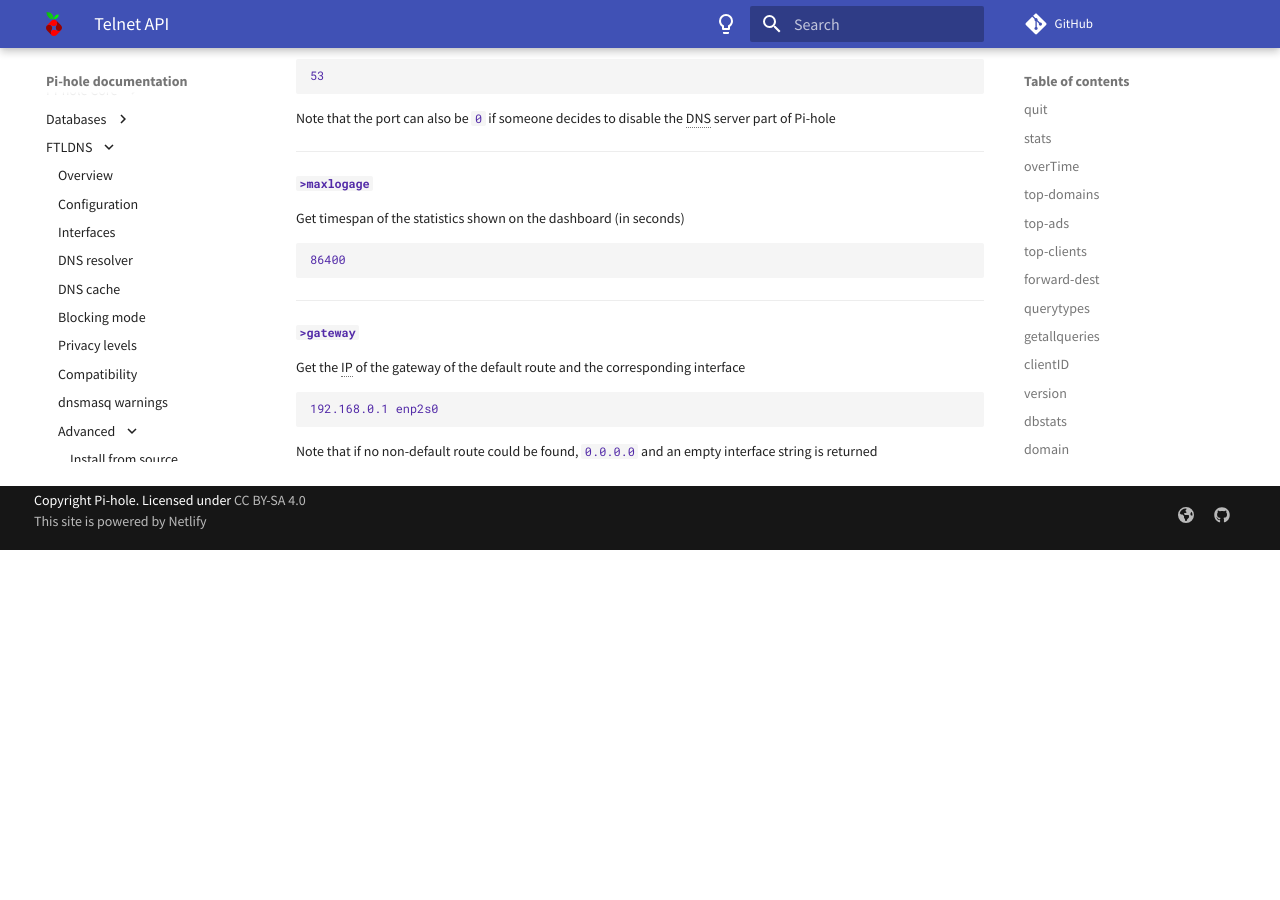
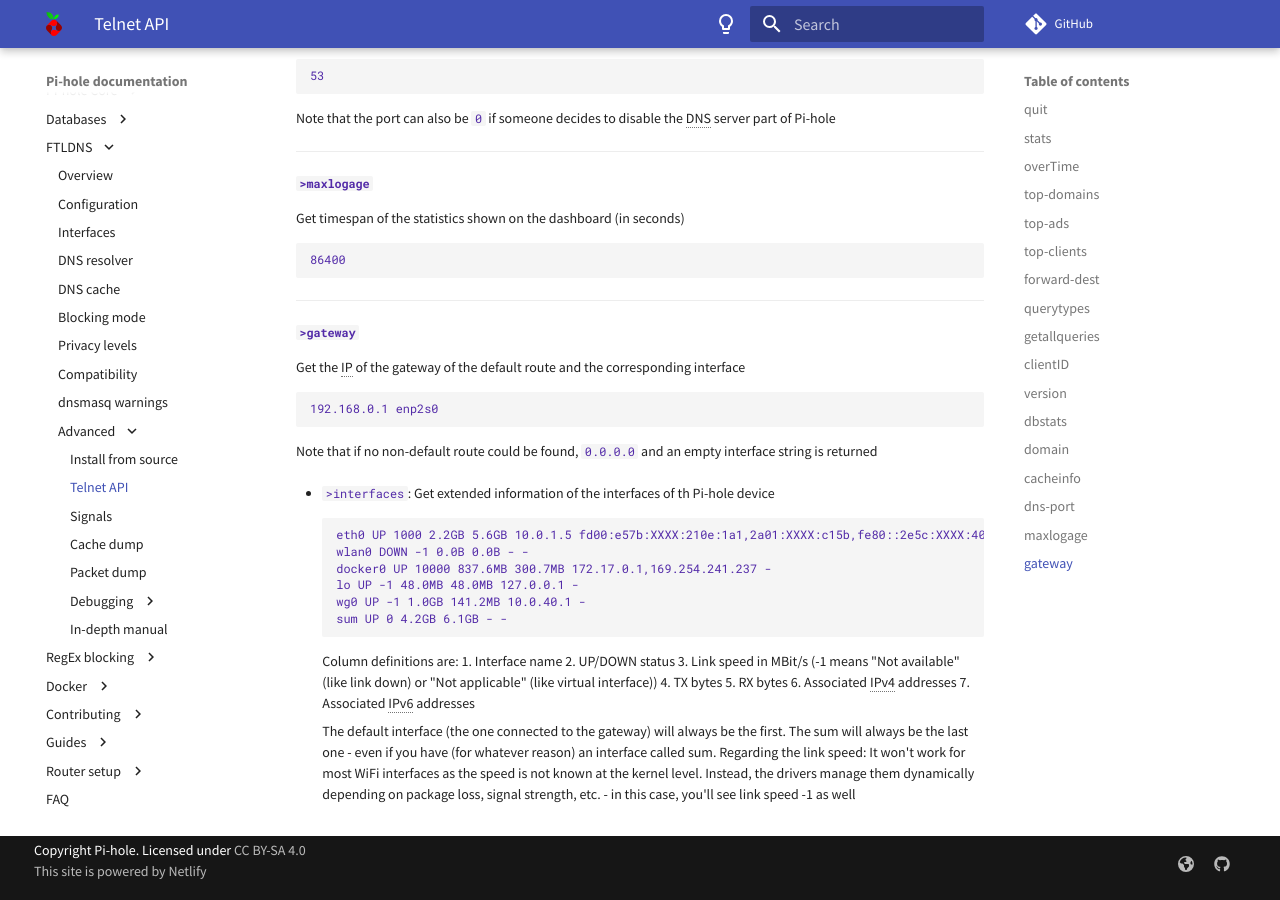
Before and after one commit to pi-hole/docs, an MkDocs documentation site: the page built from docs/ftldns/telnet-api.md, in a window 1280 px wide and 900 px high, scrolled down 3601 px. Built offline with MkDocs 1.6.1 and Material for MkDocs 9.7.7, drawn with Linux system fonts in a browser that asks for light colours; comment, search, counter and statistics services are not loaded; before the commit the page ends 4151 px from its top, so only the background shows below that.

Commit message:
Add interfaces API endpoint documentation
Signed-off-by: Christian König <ckoenig@posteo.de>

````diff
--- a/docs/ftldns/telnet-api.md
+++ b/docs/ftldns/telnet-api.md
@@ -247,4 +247,26 @@
 
 Note that if no non-default route could be found, `0.0.0.0` and an empty interface string is returned
 
+- `>interfaces`: Get extended information of the interfaces of th Pi-hole device
+
+    ```text
+    eth0 UP 1000 2.2GB 5.6GB 10.0.1.5 fd00:e57b:XXXX:210e:1a1,2a01:XXXX:c15b,fe80::2e5c:XXXX:4060
+    wlan0 DOWN -1 0.0B 0.0B - -
+    docker0 UP 10000 837.6MB 300.7MB 172.17.0.1,169.254.241.237 -
+    lo UP -1 48.0MB 48.0MB 127.0.0.1 -
+    wg0 UP -1 1.0GB 141.2MB 10.0.40.1 -
+    sum UP 0 4.2GB 6.1GB - -
+    ```
+
+    Column definitions are:
+    1. Interface name
+    2. UP/DOWN status
+    3. Link speed in MBit/s (-1 means "Not available" (like link down) or "Not applicable" (like virtual interface))
+    4. TX bytes
+    5. RX bytes
+    6. Associated IPv4 addresses
+    7. Associated IPv6 addresses
+
+    The default interface (the one connected to the gateway) will always be the first. The sum will always be the last one - even if you have (for whatever reason) an interface called sum. Regarding the link speed: It won't work for most WiFi interfaces as the speed is not known at the kernel level. Instead, the drivers manage them dynamically depending on package loss, signal strength, etc. - in this case, you'll see link speed -1 as well
+
 {!abbreviations.md!}
````
